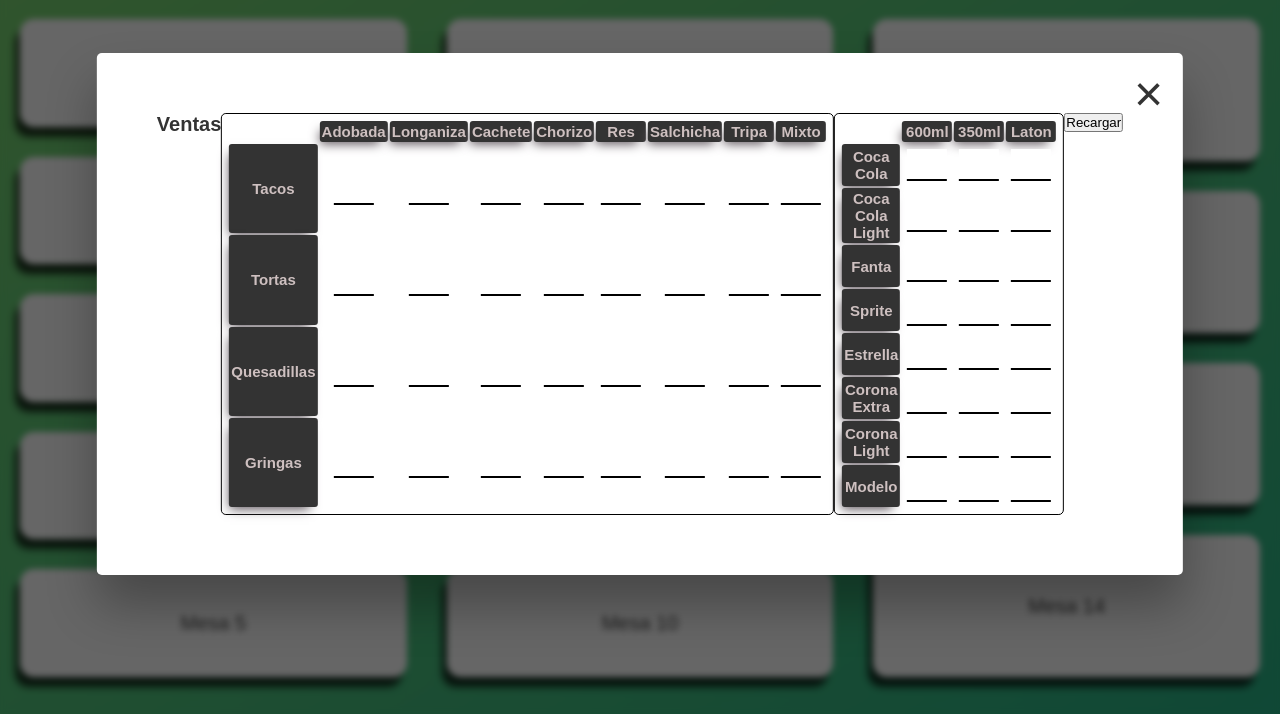
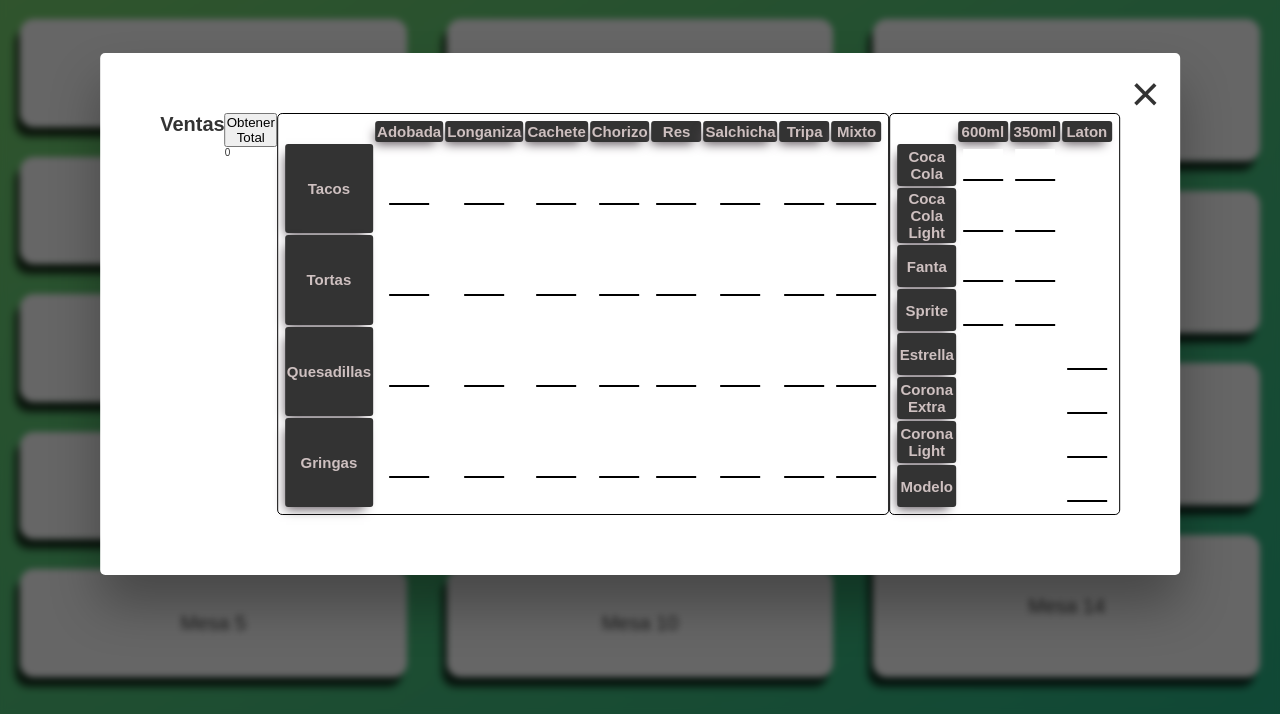
Before and after one commit to DevLuis123/Tacos, a plain HTML site: page tacos/index.html in a window 1280 px wide. Both pictures are taken after a click on the button "Mesa 1". Shown: the part 86-800 px from the top of the page. Drawn offline with Linux system fonts and the light colour scheme.

Commit message:
Add files via upload

```diff
--- a/tacos/cuentas.js
+++ b/tacos/cuentas.js
@@ -1,22 +1,4 @@
 'use strict';
-
-let quesadillaAdobada = document.querySelector('.quesadillaAdobada');
-let quesadillaLonganiza = document.querySelector('.quesadillaLonganiza');
-let quesadillaCachete = document.querySelector('.quesadillaCachete');
-let quesadillaChorizo = document.querySelector('quesadillaChorizo');
-let quesadillaRes = document.querySelector('.quesadillaRes');
-let quesadillaSalchicha = document.querySelector('.quesadillaSalchicha');
-let quesadillaTripa = document.querySelector('.quesadillaTripa');
-let quesadillaMixto = document.querySelector('.quesadillaMixto');
-
-let gringaAdobada = document.querySelector('.gringaAdobada');
-let gringaLonganiza = document.querySelector('.gringaLonganiza');
-let gringaCachete = document.querySelector('.gringaCachete');
-let gringaChorizo = document.querySelector('.gringaChorizo');
-let gringaRes = document.querySelector('.gringaRes');
-let gringaSalchicha = document.querySelector('.gringaSalchicha');
-let gringaTripa = document.querySelector('.gringaTripa');
-let gringaMixto = document.querySelector('.gringaMixto');
 
 let total = document.querySelector('.total2');
 const calc = document.querySelector('.refresh');
@@ -45,7 +27,8 @@ const tacos = function () {
   if (tacoAdobada || tacoLonganiza > 0) {
     aux += tacoAdobada * taco15;
     aux += tacoLonganiza * taco15;
-    total.textContent = aux;
+    //total.textContent = aux;
+    cuentaTacos = aux;
   }
   if (
     tacoCachete ||
@@ -61,7 +44,8 @@ const tacos = function () {
     aux += tacoSalchicha * taco20;
     aux += tacoTripa * taco20;
     aux += tacoMixto * tacoM;
-    total.textContent = aux;
+    //total.textContent = aux;
+    cuentaTacos = aux;
   }
 };
 
@@ -70,21 +54,22 @@ const torta60 = 60;
 const tortaM = 70;
 
 const tortas = function () {
-  let tortaAdobada = document.querySelector('.tortaAdobada');
-  let tortaLonganiza = document.querySelector('.tortaLonganiza');
-  let tortaCachete = document.querySelector('.tortaCachete');
-  let tortaChorizo = document.querySelector('.tortaChorizo');
-  let tortaRes = document.querySelector('.tortaRes');
-  let tortaSalchicha = document.querySelector('.tortaSalchicha');
-  let tortaTripa = document.querySelector('.tortaTripa');
-  let tortaMixto = document.querySelector('.tortaMixto');
+  let tortaAdobada = document.querySelector('.tortaAdobada').value;
+  let tortaLonganiza = document.querySelector('.tortaLonganiza').value;
+  let tortaCachete = document.querySelector('.tortaCachete').value;
+  let tortaChorizo = document.querySelector('.tortaChorizo').value;
+  let tortaRes = document.querySelector('.tortaRes').value;
+  let tortaSalchicha = document.querySelector('.tortaSalchicha').value;
+  let tortaTripa = document.querySelector('.tortaTripa').value;
+  let tortaMixto = document.querySelector('.tortaMixto').value;
 
   let aux = 0;
 
   if (tortaAdobada || tortaLonganiza > 0) {
     aux += tortaAdobada * torta50;
     aux += tortaLonganiza * torta50;
-    total.textContent = aux;
+    //total.textContent = aux;
+    cuentaTortas = aux;
   }
   if (
     tortaCachete ||
@@ -100,11 +85,114 @@ const tortas = function () {
     aux += tortaSalchicha * torta60;
     aux += tortaTripa * torta60;
     aux += tortaMixto * tortaM;
-    total.textContent = aux;
+    //total.textContent = aux;
+    cuentaTortas = aux;
   }
+  tacos();
 };
 
-calc.addEventListener('click', tacos);
-// calc.addEventListener('click', tortas);
+const quesadilla60 = 60;
+const quesadilla70 = 70;
+const quesadillaMixta = 80;
 
-console.log(total.textContent);
+const quesadillas = function () {
+  let quesadillaAdobada = Number(
+    document.querySelector('.quesadillaAdobada').value
+  );
+  let quesadillaLonganiza = Number(
+    document.querySelector('.quesadillaLonganiza').value
+  );
+  let quesadillaCachete = Number(
+    document.querySelector('.quesadillaCachete').value
+  );
+  let quesadillaChorizo = Number(
+    document.querySelector('.quesadillaChorizo').value
+  );
+  let quesadillaRes = Number(document.querySelector('.quesadillaRes').value);
+  let quesadillaSalchicha = Number(
+    document.querySelector('.quesadillaSalchicha').value
+  );
+  let quesadillaTripa = Number(
+    document.querySelector('.quesadillaTripa').value
+  );
+  let quesadillaMixto = Number(
+    document.querySelector('.quesadillaMixto').value
+  );
+
+  let aux = 0;
+
+  if (quesadillaAdobada || quesadillaLonganiza > 0) {
+    aux += quesadillaAdobada * quesadilla60;
+    aux += quesadillaLonganiza * quesadilla60;
+    //total.textContent = aux;
+    cuentaQuesadillas = aux;
+  }
+  if (
+    quesadillaCachete ||
+    quesadillaChorizo ||
+    quesadillaRes ||
+    quesadillaSalchicha ||
+    quesadillaTripa ||
+    quesadillaMixto > 0
+  ) {
+    aux += quesadillaCachete * quesadilla70;
+    aux += quesadillaChorizo * quesadilla70;
+    aux += quesadillaRes * quesadilla70;
+    aux += quesadillaSalchicha * quesadilla70;
+    aux += quesadillaTripa * quesadilla70;
+    aux += quesadillaMixto * quesadillaMixta;
+    //total.textContent = aux;
+    cuentaQuesadillas = aux;
+  }
+  tortas();
+};
+
+const gringa120 = 120;
+const gringa130 = 130;
+const gringaM = 140;
+
+const gringas = function () {
+  let gringaAdobada = Number(document.querySelector('.gringaAdobada').value);
+  let gringaLonganiza = Number(
+    document.querySelector('.gringaLonganiza').value
+  );
+  let gringaCachete = Number(document.querySelector('.gringaCachete').value);
+  let gringaChorizo = Number(document.querySelector('.gringaChorizo').value);
+  let gringaRes = Number(document.querySelector('.gringaRes').value);
+  let gringaSalchicha = Number(
+    document.querySelector('.gringaSalchicha').value
+  );
+  let gringaTripa = Number(document.querySelector('.gringaTripa').value);
+  let gringaMixto = Number(document.querySelector('.gringaMixto').value);
+
+  let aux = 0;
+
+  if (gringaAdobada || gringaLonganiza > 0) {
+    aux += gringaAdobada * gringa120;
+    aux += gringaLonganiza * gringa120;
+    //total.textContent = aux;
+    cuentaGringas = aux;
+  }
+  if (
+    gringaCachete ||
+    gringaChorizo ||
+    gringaRes ||
+    gringaSalchicha ||
+    gringaTripa ||
+    gringaMixto > 0
+  ) {
+    aux += gringaCachete * gringa130;
+    aux += gringaChorizo * gringa130;
+    aux += gringaRes * gringa130;
+    aux += gringaSalchicha * gringa130;
+    aux += gringaTripa * gringa130;
+    aux += gringaMixto * gringaM;
+    //total.textContent = aux;
+    cuentaGringas = aux;
+  }
+  quesadillas();
+  total.textContent =
+    cuentaTacos + cuentaTortas + cuentaQuesadillas + cuentaGringas;
+};
+
+calc.addEventListener('click', gringas);
--- a/tacos/index.html
+++ b/tacos/index.html
@@ -41,6 +41,10 @@
       <button class="close-modal">&times;</button>
       <div class="contenedor2">
         <h1>Ventas</h1>
+        <div class="total">
+          <button id="refresh" class="refresh">Obtener Total</button>
+          <p class="total2">0</p>
+        </div>
 
         <table>
           <thead>
@@ -301,7 +305,7 @@
             </tr>
           </tbody>
         </table>
-        <br>
+        <br />
         <table>
           <thead>
             <td></td>
@@ -310,187 +314,134 @@
             <th>Laton</th>
           </thead>
           <tbody>
-            <tr> <th>Coca Cola </th>  <td>
+            <tr>
+              <th>Coca Cola</th>
+              <td>
+                <input type="number" min="0" name="cantidad" class="coca6ml" />
+              </td>
+              <td>
+                <input type="number" min="0" name="cantidad" class="coca3ml" />
+              </td>
+              <td>
+                <input type="number" min="0" name="cantidad" class="hidden" />
+              </td>
+            </tr>
+            <tr>
+              <th>Coca Cola Light</th>
+              <td>
                 <input
                   type="number"
                   min="0"
                   name="cantidad"
-                class="quesadillaAdobada"
+                  class="cocaLight6ml"
                 />
-            </td> <td>
+              </td>
+              <td>
                 <input
                   type="number"
                   min="0"
                   name="cantidad"
-                class="quesadillaAdobada"
+                  class="cocaLight3ml"
                 />
-            </td> <td>
+              </td>
+              <td>
+                <input type="number" min="0" name="cantidad" class="hidden" />
+              </td>
+            </tr>
+            <tr>
+              <th>Fanta</th>
+              <td>
+                <input type="number" min="0" name="cantidad" class="fanta6ml" />
+              </td>
+              <td>
+                <input type="number" min="0" name="cantidad" class="fanta3ml" />
+              </td>
+              <td>
+                <input type="number" min="0" name="cantidad" class="hidden" />
+              </td>
+            </tr>
+            <tr>
+              <th>Sprite</th>
+              <td>
+                <input type="number" min="0" name="cantidad" class="srite6ml" />
+              </td>
+              <td>
+                <input type="number" min="0" name="cantidad" class="srite3ml" />
+              </td>
+              <td>
+                <input type="number" min="0" name="cantidad" class="hidden" />
+              </td>
+            </tr>
+            <tr>
+              <th>Estrella</th>
+              <td>
+                <input type="number" min="0" name="cantidad" class="hidden" />
+              </td>
+              <td>
+                <input type="number" min="0" name="cantidad" class="hidden" />
+              </td>
+              <td>
                 <input
                   type="number"
                   min="0"
                   name="cantidad"
-                class="quesadillaAdobada"
+                  class="latonEstrella"
                 />
-            </td></tr>
-            <tr><th>Coca Cola Light</th>  <td>
+              </td>
+            </tr>
+            <tr>
+              <th>Corona Extra</th>
+              <td>
+                <input type="number" min="0" name="cantidad" class="hidden" />
+              </td>
+              <td>
+                <input type="number" min="0" name="cantidad" class="hidden" />
+              </td>
+              <td>
                 <input
                   type="number"
                   min="0"
                   name="cantidad"
-                class="quesadillaAdobada"
+                  class="latonCoronaExtra"
                 />
-            </td> <td>
+              </td>
+            </tr>
+            <tr>
+              <th>Corona Light</th>
+              <td>
+                <input type="number" min="0" name="cantidad" class="hidden" />
+              </td>
+              <td>
+                <input type="number" min="0" name="cantidad" class="hidden" />
+              </td>
+              <td>
                 <input
                   type="number"
                   min="0"
                   name="cantidad"
-                class="quesadillaAdobada"
+                  class="latonCoronaLight"
                 />
-            </td> <td>
+              </td>
+            </tr>
+            <tr>
+              <th>Modelo</th>
+              <td>
+                <input type="number" min="0" name="cantidad" class="hidden" />
+              </td>
+              <td>
+                <input type="number" min="0" name="cantidad" class="hidden" />
+              </td>
+              <td>
                 <input
                   type="number"
                   min="0"
                   name="cantidad"
-                class="quesadillaAdobada"
+                  class="latonModelo"
                 />
-            </td></tr>
-            <tr><th>Fanta</th>  <td>
-              <input
-                type="number"
-                min="0"
-                name="cantidad"
-                class="quesadillaAdobada"
-              />
-            </td> <td>
-              <input
-                type="number"
-                min="0"
-                name="cantidad"
-                class="quesadillaAdobada"
-              />
-            </td> <td>
-              <input
-                type="number"
-                min="0"
-                name="cantidad"
-                class="quesadillaAdobada"
-              />
-            </td></tr>
-            <tr><th>Sprite</th> <td>
-              <input
-                type="number"
-                min="0"
-                name="cantidad"
-                class="quesadillaAdobada"
-              />
-            </td> <td>
-              <input
-                type="number"
-                min="0"
-                name="cantidad"
-                class="quesadillaAdobada"
-              />
-            </td> <td>
-              <input
-                type="number"
-                min="0"
-                name="cantidad"
-                class="quesadillaAdobada"
-              />
-            </td></tr>
-            <tr><th>Estrella</th>  <td>
-              <input
-                type="number"
-                min="0"
-                name="cantidad"
-                class="quesadillaAdobada"
-              />
-            </td> <td>
-              <input
-                type="number"
-                min="0"
-                name="cantidad"
-                class="quesadillaAdobada"
-              />
-            </td> <td>
-              <input
-                type="number"
-                min="0"
-                name="cantidad"
-                class="quesadillaAdobada"
-              />
-            </td></tr>
-            <tr><th>Corona Extra</th>  <td>
-              <input
-                type="number"
-                min="0"
-                name="cantidad"
-                class="quesadillaAdobada"
-              />
-            </td> <td>
-              <input
-                type="number"
-                min="0"
-                name="cantidad"
-                class="quesadillaAdobada"
-              />
-            </td> <td>
-              <input
-                type="number"
-                min="0"
-                name="cantidad"
-                class="quesadillaAdobada"
-              />
-            </td></tr>
-            <tr><th>Corona Light</th>  <td>
-              <input
-                type="number"
-                min="0"
-                name="cantidad"
-                class="quesadillaAdobada"
-              />
-            </td> <td>
-              <input
-                type="number"
-                min="0"
-                name="cantidad"
-                class="quesadillaAdobada"
-              />
-            </td> <td>
-              <input
-                type="number"
-                min="0"
-                name="cantidad"
-                class="quesadillaAdobada"
-              />
-            </td></tr>
-            <tr><th>Modelo</th>  <td>
-              <input
-                type="number"
-                min="0"
-                name="cantidad"
-                class="quesadillaAdobada"
-              />
-            </td> <td>
-              <input
-                type="number"
-                min="0"
-                name="cantidad"
-                class="quesadillaAdobada"
-              />
-            </td> <td>
-              <input
-                type="number"
-                min="0"
-                name="cantidad"
-                class="quesadillaAdobada"
-              />
-            </td></tr>
+              </td>
+            </tr>
           </tbody>
         </table>
-      <div class="total">
-        <button id="refresh">Recargar</button>
-      </div>
       </div>
     </div>
     <div class="overlay hidden"></div>
--- a/tacos/index.js
+++ b/tacos/index.js
@@ -41,7 +41,7 @@ document.addEventListener('keydown', function (e) {
 });
 
 //Funcion para recargar la pagina
-let refresh = document.getElementById('refresh');
-refresh.addEventListener('click', _ => {
-  location.reload();
-});
+//let refresh = document.getElementById('refresh');
+//refresh.addEventListener('click', _ => {
+//  location.reload();
+//});
```
Also changed, not shown: tacos/index.css (+4 -4 lines). Lines whose indentation alone changed are shown as unchanged.
